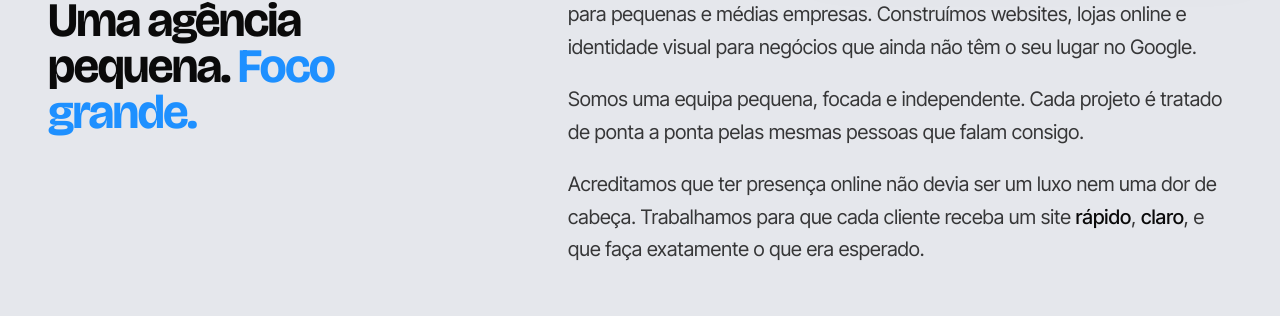
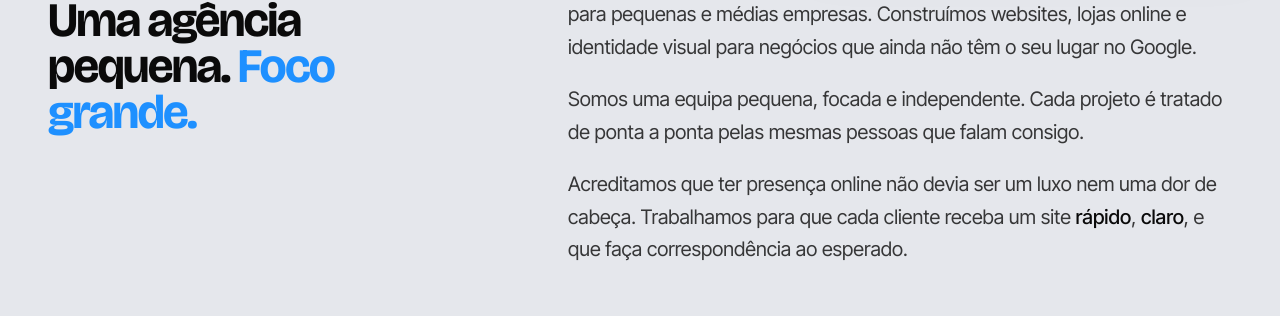
Before and after one commit to upramarketing-oss/upra-site, a Next.js app: page /sobre in a window 1280 px wide. Shown: the part 834-1150 px from the top of the page. Built offline with nearby package versions, Linux system fonts and the light colour scheme.

Commit message:
Sobre: rephrase final clause

```diff
--- a/app/sobre/page.tsx
+++ b/app/sobre/page.tsx
@@ -54,7 +54,7 @@
                 uma dor de cabeça. Trabalhamos para que cada cliente receba
                 um site <span className="text-ink font-medium">rápido</span>,{" "}
                 <span className="text-ink font-medium">claro</span>, e que faça
-                exatamente o que era esperado.
+                correspondência ao esperado.
               </p>
             </div>
           </div>
```
